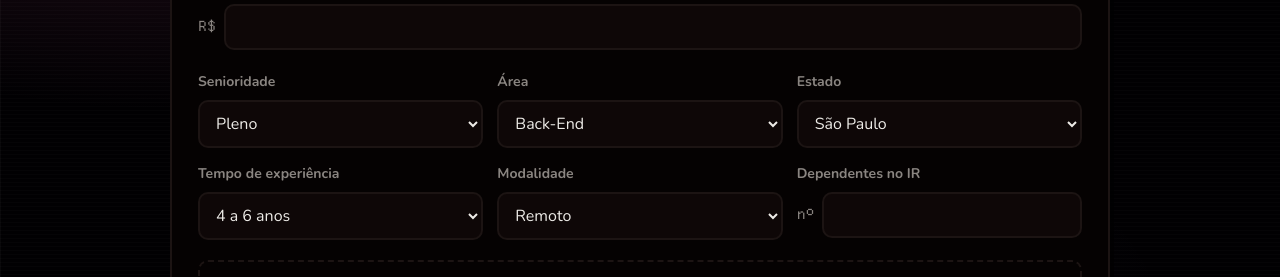
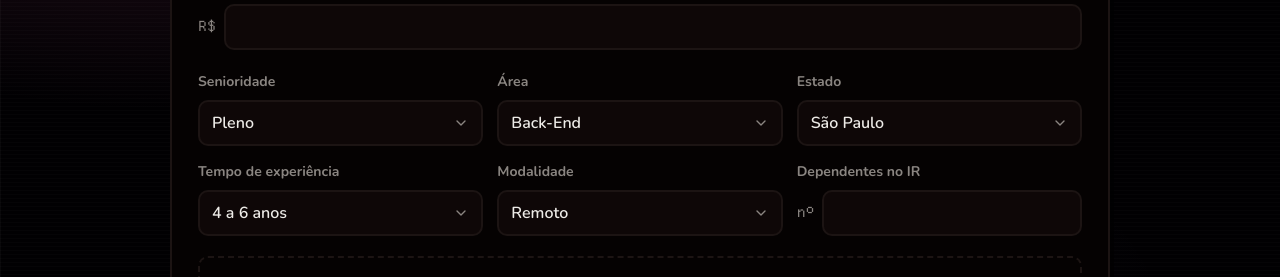
Before and after one commit to LucasSantana-Dev/clt-pj-calculator, a React (Vite) app: page / in a window 1280 px wide. Shown: the part 490-767 px from the top of the page. Built offline with nearby package versions, Linux system fonts and the light colour scheme.

Commit message:
feat(ui): select customizado com listbox acessível no padrão visual Criativaria

```diff
--- a/src/index.css
+++ b/src/index.css
@@ -464,6 +464,108 @@ section {
   }
 }
 
+/* ── Select customizado ─────────────────────────────── */
+.select {
+  position: relative;
+}
+
+.select-botao {
+  display: flex;
+  align-items: center;
+  justify-content: space-between;
+  gap: 10px;
+  width: 100%;
+  background: var(--surface-2);
+  border: 2px solid var(--border);
+  border-radius: 10px;
+  color: var(--text);
+  font-family: var(--font);
+  font-size: 16px;
+  font-weight: 600;
+  padding: 10px 12px;
+  cursor: pointer;
+  text-align: left;
+  transition: border-color 0.15s ease;
+}
+
+.select-botao:hover {
+  border-color: color-mix(in srgb, var(--accent) 55%, var(--border));
+}
+
+.select-botao:focus-visible {
+  outline: none;
+  border-color: var(--accent);
+}
+
+.select-botao.aberto {
+  border-color: var(--accent);
+}
+
+.select-seta {
+  color: var(--muted);
+  flex-shrink: 0;
+  transition: transform 0.15s ease;
+}
+
+.select-botao.aberto .select-seta {
+  transform: rotate(180deg);
+  color: var(--accent);
+}
+
+.select-lista {
+  position: absolute;
+  top: calc(100% + 6px);
+  left: 0;
+  right: 0;
+  z-index: 30;
+  margin: 0;
+  padding: 6px;
+  list-style: none;
+  background: var(--surface);
+  border: 2px solid var(--border);
+  border-radius: 12px;
+  box-shadow: 4px 4px 0 var(--shadow), 0 0 24px var(--glow-pink);
+  max-height: 280px;
+  overflow-y: auto;
+  scrollbar-width: thin;
+  scrollbar-color: var(--border) transparent;
+}
+
+.select-lista::-webkit-scrollbar {
+  width: 8px;
+}
+
+.select-lista::-webkit-scrollbar-thumb {
+  background: var(--border);
+  border-radius: 4px;
+}
+
+.select-opcao {
+  display: flex;
+  align-items: center;
+  justify-content: space-between;
+  gap: 10px;
+  padding: 9px 11px;
+  border-radius: 8px;
+  font-size: 15px;
+  color: var(--text);
+  cursor: pointer;
+}
+
+.select-opcao.ativa {
+  background: color-mix(in srgb, var(--accent) 18%, transparent);
+}
+
+.select-opcao.escolhida {
+  color: var(--accent-deep);
+  font-weight: 800;
+}
+
+.select-opcao svg {
+  color: var(--accent);
+  flex-shrink: 0;
+}
+
 .bloco-opcional {
   border: 2px dashed var(--border);
   border-radius: 10px;
--- a/src/ui/Formulario.tsx
+++ b/src/ui/Formulario.tsx
@@ -1,6 +1,7 @@
 import type { Dispatch, SetStateAction } from 'react'
 import type { Area, Experiencia, Modalidade, Senioridade, Uf } from '../engine/benchmark'
 import { AREAS, EXPERIENCIAS, MODALIDADES, SENIORIDADES, UFS } from './opcoes'
+import { Select } from './Select'
 
 export type Direcao = 'clt-para-pj' | 'pj-para-clt'
 
@@ -91,68 +92,41 @@ export function Formulario({ entradas, aoMudar }: Props) {
       />
 
       <div className="grade-perfil">
-        <label className="campo" htmlFor="senioridade">
-          <span className="campo-rotulo">Senioridade</span>
-          <select
+        <div className="campo">
+          <label className="campo-rotulo" htmlFor="senioridade">Senioridade</label>
+          <Select
             id="senioridade"
-            value={entradas.senioridade}
-            onChange={(e) => muda('senioridade', e.target.value as Senioridade)}
-          >
-            {SENIORIDADES.map((o) => (
-              <option key={o.valor} value={o.valor}>
-                {o.rotulo}
-              </option>
-            ))}
-          </select>
-        </label>
-        <label className="campo" htmlFor="area">
-          <span className="campo-rotulo">Área</span>
-          <select id="area" value={entradas.area} onChange={(e) => muda('area', e.target.value as Area)}>
-            {AREAS.map((o) => (
-              <option key={o.valor} value={o.valor}>
-                {o.rotulo}
-              </option>
-            ))}
-          </select>
-        </label>
-        <label className="campo" htmlFor="uf">
-          <span className="campo-rotulo">Estado</span>
-          <select id="uf" value={entradas.uf} onChange={(e) => muda('uf', e.target.value as Uf)}>
-            {UFS.map((o) => (
-              <option key={o.valor} value={o.valor}>
-                {o.rotulo}
-              </option>
-            ))}
-          </select>
-        </label>
-        <label className="campo" htmlFor="experiencia">
-          <span className="campo-rotulo">Tempo de experiência</span>
-          <select
+            valor={entradas.senioridade}
+            opcoes={SENIORIDADES}
+            aoMudar={(v: Senioridade) => muda('senioridade', v)}
+          />
+        </div>
+        <div className="campo">
+          <label className="campo-rotulo" htmlFor="area">Área</label>
+          <Select id="area" valor={entradas.area} opcoes={AREAS} aoMudar={(v: Area) => muda('area', v)} />
+        </div>
+        <div className="campo">
+          <label className="campo-rotulo" htmlFor="uf">Estado</label>
+          <Select id="uf" valor={entradas.uf} opcoes={UFS} aoMudar={(v: Uf) => muda('uf', v)} />
+        </div>
+        <div className="campo">
+          <label className="campo-rotulo" htmlFor="experiencia">Tempo de experiência</label>
+          <Select
             id="experiencia"
-            value={entradas.experiencia}
-            onChange={(e) => muda('experiencia', e.target.value as Experiencia)}
-          >
-            {EXPERIENCIAS.map((o) => (
-              <option key={o.valor} value={o.valor}>
-                {o.rotulo}
-              </option>
-            ))}
-          </select>
-        </label>
-        <label className="campo" htmlFor="modalidade">
-          <span className="campo-rotulo">Modalidade</span>
-          <select
+            valor={entradas.experiencia}
+            opcoes={EXPERIENCIAS}
+            aoMudar={(v: Experiencia) => muda('experiencia', v)}
+          />
+        </div>
+        <div className="campo">
+          <label className="campo-rotulo" htmlFor="modalidade">Modalidade</label>
+          <Select
             id="modalidade"
-            value={entradas.modalidade}
-            onChange={(e) => muda('modalidade', e.target.value as Modalidade)}
-          >
-            {MODALIDADES.map((o) => (
-              <option key={o.valor} value={o.valor}>
-                {o.rotulo}
-              </option>
-            ))}
-          </select>
-        </label>
+            valor={entradas.modalidade}
+            opcoes={MODALIDADES}
+            aoMudar={(v: Modalidade) => muda('modalidade', v)}
+          />
+        </div>
         <CampoNumero
           id="dependentes"
           rotulo="Dependentes no IR"
--- /dev/null
+++ b/src/ui/Select.tsx
@@ -0,0 +1,145 @@
+import { useEffect, useId, useRef, useState } from 'react'
+import { Check, ChevronDown } from 'lucide-react'
+
+export interface Opcao<T extends string> {
+  valor: T
+  rotulo: string
+}
+
+interface Props<T extends string> {
+  id: string
+  valor: T
+  opcoes: readonly Opcao<T>[]
+  aoMudar: (v: T) => void
+}
+
+/**
+ * Select customizado (padrão listbox): o <select> nativo não deixa estilizar a
+ * lista de opções, então o menu aberto é nosso, com teclado e ARIA completos.
+ */
+export function Select<T extends string>({ id, valor, opcoes, aoMudar }: Props<T>) {
+  const [aberto, setAberto] = useState(false)
+  const [ativo, setAtivo] = useState(() => Math.max(0, opcoes.findIndex((o) => o.valor === valor)))
+  const raizRef = useRef<HTMLDivElement>(null)
+  const listaRef = useRef<HTMLUListElement>(null)
+  const idLista = useId()
+
+  const selecionada = opcoes.find((o) => o.valor === valor)
+
+  useEffect(() => {
+    if (!aberto) return
+    const fechaFora = (e: PointerEvent) => {
+      if (!raizRef.current?.contains(e.target as Node)) setAberto(false)
+    }
+    document.addEventListener('pointerdown', fechaFora)
+    return () => document.removeEventListener('pointerdown', fechaFora)
+  }, [aberto])
+
+  useEffect(() => {
+    if (aberto) {
+      const idx = opcoes.findIndex((o) => o.valor === valor)
+      setAtivo(idx >= 0 ? idx : 0)
+    }
+  }, [aberto, opcoes, valor])
+
+  useEffect(() => {
+    if (!aberto) return
+    listaRef.current
+      ?.querySelector<HTMLElement>(`[data-indice="${ativo}"]`)
+      ?.scrollIntoView({ block: 'nearest' })
+  }, [aberto, ativo])
+
+  const escolhe = (indice: number) => {
+    aoMudar(opcoes[indice].valor)
+    setAberto(false)
+  }
+
+  const aoTeclar = (e: React.KeyboardEvent) => {
+    if (!aberto && (e.key === 'ArrowDown' || e.key === 'ArrowUp' || e.key === 'Enter' || e.key === ' ')) {
+      e.preventDefault()
+      setAberto(true)
+      return
+    }
+    if (!aberto) return
+    switch (e.key) {
+      case 'ArrowDown':
+        e.preventDefault()
+        setAtivo((a) => Math.min(a + 1, opcoes.length - 1))
+        break
+      case 'ArrowUp':
+        e.preventDefault()
+        setAtivo((a) => Math.max(a - 1, 0))
+        break
+      case 'Home':
+        e.preventDefault()
+        setAtivo(0)
+        break
+      case 'End':
+        e.preventDefault()
+        setAtivo(opcoes.length - 1)
+        break
+      case 'Enter':
+      case ' ':
+        e.preventDefault()
+        escolhe(ativo)
+        break
+      case 'Escape':
+        e.preventDefault()
+        setAberto(false)
+        break
+      case 'Tab':
+        setAberto(false)
+        break
+      default: {
+        if (e.key.length === 1 && /\S/.test(e.key)) {
+          const letra = e.key.toLowerCase()
+          const inicio = (ativo + 1) % opcoes.length
+          for (let passo = 0; passo < opcoes.length; passo++) {
+            const i = (inicio + passo) % opcoes.length
+            if (opcoes[i].rotulo.toLowerCase().startsWith(letra)) {
+              setAtivo(i)
+              break
+            }
+          }
+        }
+      }
+    }
+  }
+
+  return (
+    <div className="select" ref={raizRef}>
+      <button
+        type="button"
+        id={id}
+        className={`select-botao${aberto ? ' aberto' : ''}`}
+        role="combobox"
+        aria-expanded={aberto}
+        aria-controls={idLista}
+        aria-haspopup="listbox"
+        onClick={() => setAberto((a) => !a)}
+        onKeyDown={aoTeclar}
+      >
+        <span>{selecionada?.rotulo}</span>
+        <ChevronDown size={16} className="select-seta" aria-hidden="true" />
+      </button>
+      {aberto && (
+        <ul className="select-lista" role="listbox" id={idLista} ref={listaRef} aria-labelledby={id}>
+          {opcoes.map((o, i) => (
+            <li
+              key={o.valor}
+              role="option"
+              data-indice={i}
+              aria-selected={o.valor === valor}
+              className={`select-opcao${i === ativo ? ' ativa' : ''}${o.valor === valor ? ' escolhida' : ''}`}
+              onPointerMove={() => setAtivo(i)}
+              onClick={() => escolhe(i)}
+            >
+              <span>{o.rotulo}</span>
+              {o.valor === valor && <Check size={14} aria-hidden="true" />}
+            </li>
+          ))}
+        </ul>
+      )}
+    </div>
+  )
+}
```
